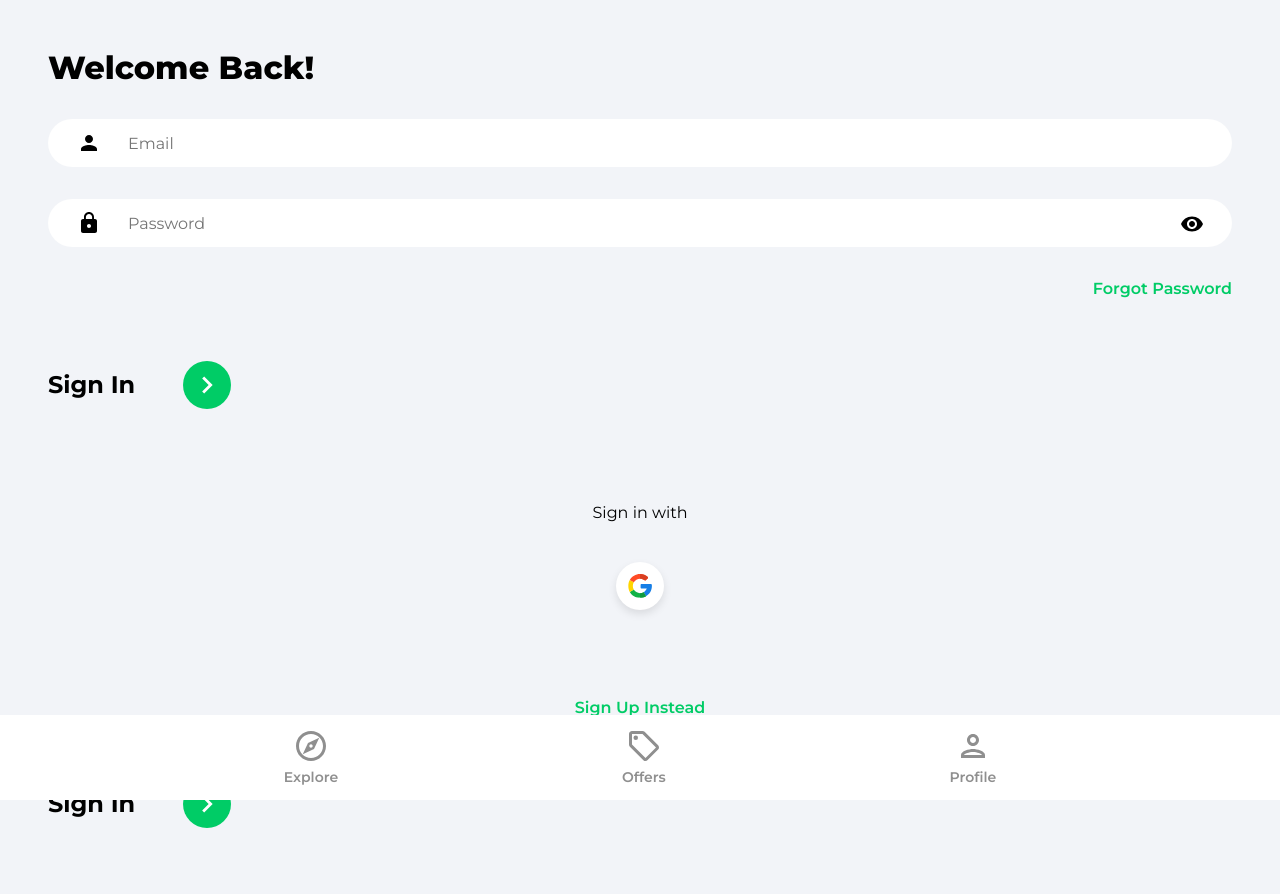
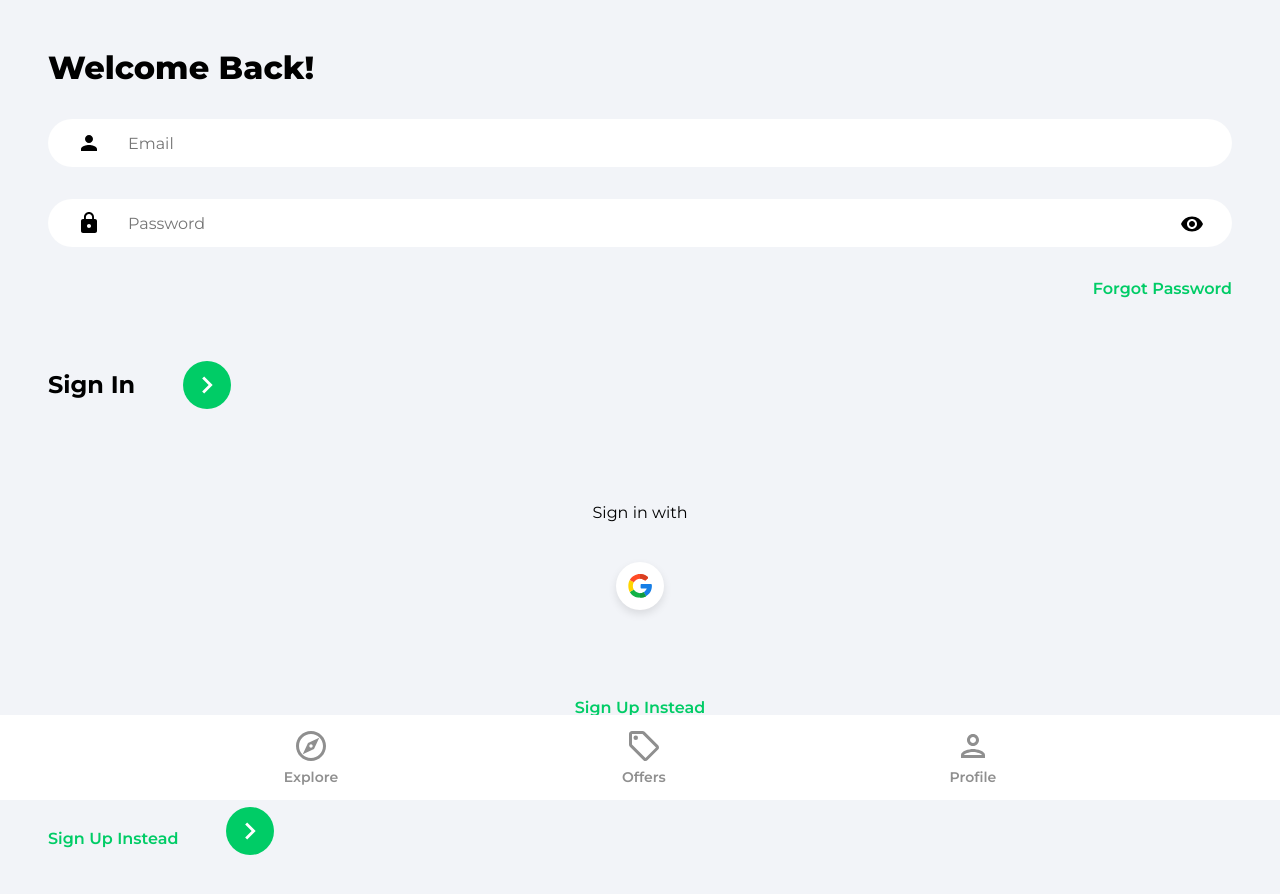
Before and after one commit to Nizam-shahr/Feedback-App, a React (Create React App) app: page /sign-in in a window 1280 px wide. Shown: the top 894 px of the page. Built offline with nearby package versions, Linux system fonts and the light colour scheme.

Commit message:
Update SignIn.jsx

```diff
--- a/src/pages/SignIn.jsx
+++ b/src/pages/SignIn.jsx
@@ -96,7 +96,9 @@ function SignIn() {
           Sign Up Instead
         </Link>
   <div className='signInBar'>
-            <p className='signInText'>Sign In</p>
+            <Link to='/sign-up' className='registerLink'>
+          Sign Up Instead
+        </Link>
             <button className='signInButton'>
               <ArrowRightIcon fill='#ffffff' width='34px' height='34px' />
             </button>
```
